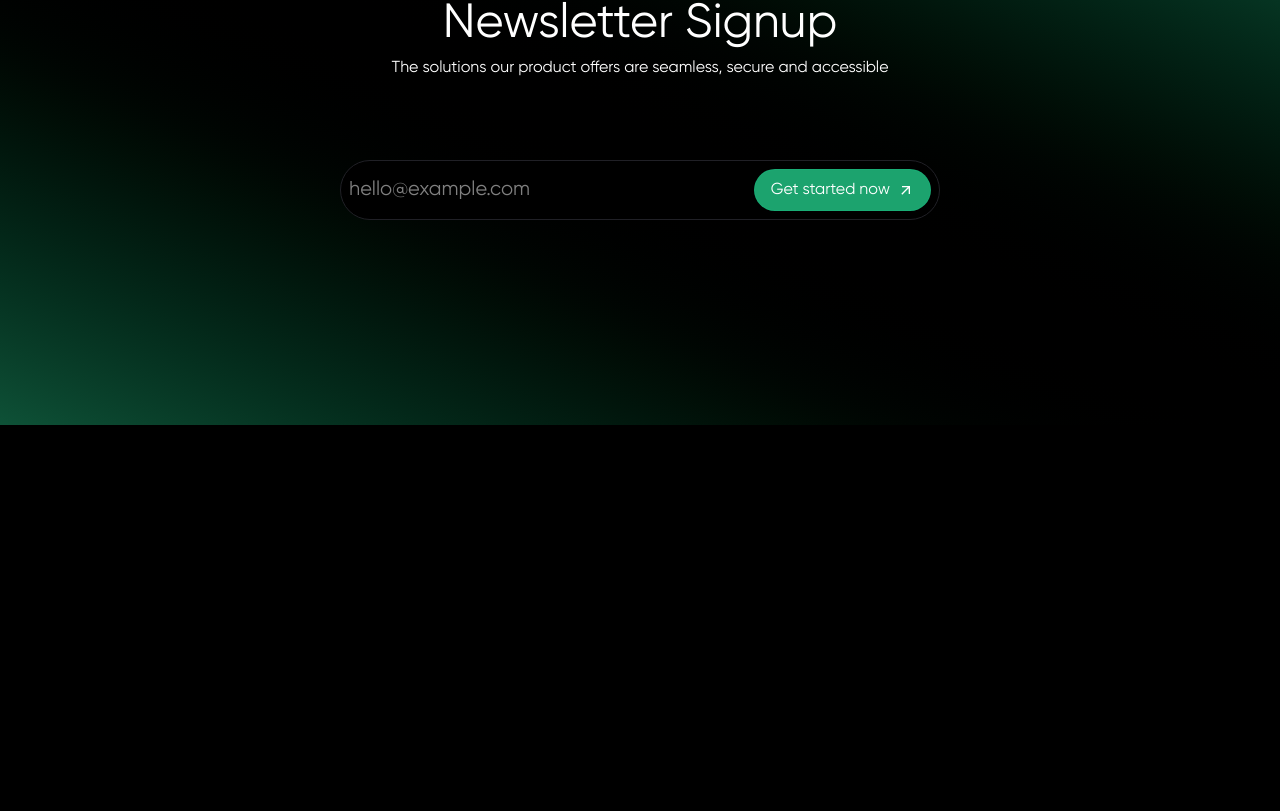
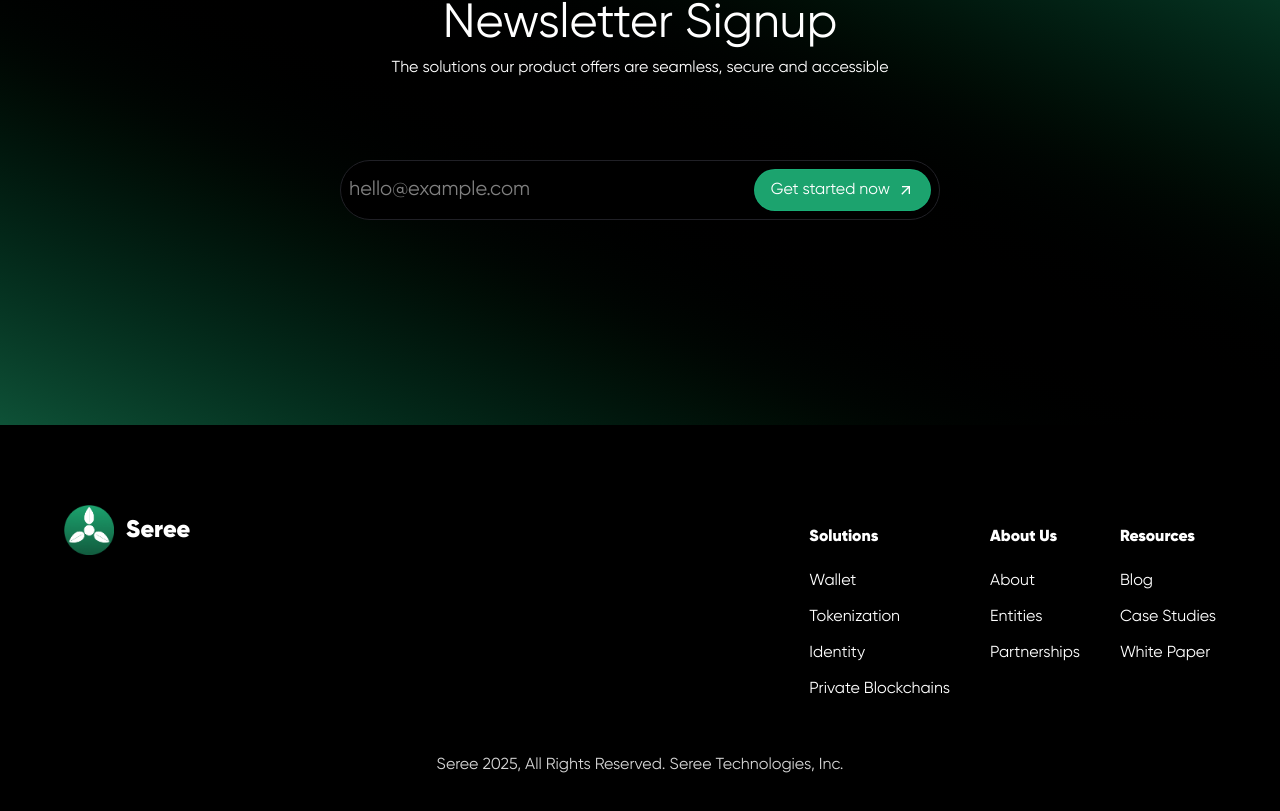
Before and after one commit to 0xsereel/website, a React (Vite) app: page / in a window 1280 px wide. Shown: the part 3627-4438 px from the top of the page. Before the commit the page ends 4052 px from the top, so only its background shows below. Built offline with nearby package versions, Linux system fonts and the light colour scheme.

Commit message:
feat: worked on footer

```diff
--- a/src/components/Footer/Footer.tsx
+++ b/src/components/Footer/Footer.tsx
@@ -1,9 +1,47 @@
-
-
 export const Footer = () => {
-
+  const logoPath = "/images/header/logo.png";
 
   return (
-    <footer>Footer</footer>
-  )
-}
+    <footer className="w-full flex items-center justify-center py-20">
+      <div className="w-[90%] mx-auto">
+        <div className="w-full flex justify-between items-start">
+          <div className="flex items-center gap-3">
+            <img className="w-[50px] h-[50px]" src={logoPath} alt="" />
+
+            <h3 className="text-2xl font-gilroy-bold">Seree</h3>
+          </div>
+
+          <div className="flex items-start gap-10">
+            <div>
+              <h3 className="font-gilroy-bold my-5">Solutions</h3>
+              <p className="my-3">Wallet</p>
+              <p className="my-3">Tokenization</p>
+              <p className="my-3">Identity</p>
+              <p className="my-3">Private Blockchains</p>
+            </div>
+
+            <div>
+              <h3 className="font-gilroy-bold my-5">About Us</h3>
+              <p className="my-3">About</p>
+              <p className="my-3">Entities</p>
+              <p className="my-3">Partnerships</p>
+            </div>
+
+            <div>
+              <h3 className="font-gilroy-bold my-5">Resources</h3>
+              <p className="my-3">Blog</p>
+              <p className="my-3">Case Studies</p>
+              <p className="my-3">White Paper</p>
+            </div>
+          </div>
+        </div>
+
+        <div className="w-full mt-10">
+          <p className="text-center text-[#D5D5D5]">
+            Seree 2025, All Rights Reserved. Seree Technologies, Inc.
+          </p>
+        </div>
+      </div>
+    </footer>
+  );
+};
--- a/src/pages/Home/Home.tsx
+++ b/src/pages/Home/Home.tsx
@@ -1,3 +1,4 @@
+import { Footer } from "../../components/Footer/Footer";
 import { CoreProduct } from "../../components/Home/CoreProduct";
 import { FAQ } from "../../components/Home/FAQ";
 import { Hero } from "../../components/Home/Hero";
@@ -14,6 +15,7 @@ export const Home = () => {
       <RecentArticles />
       <FAQ />
       <NewsLetter />
+      <Footer />
     </div>
   );
 };
```
